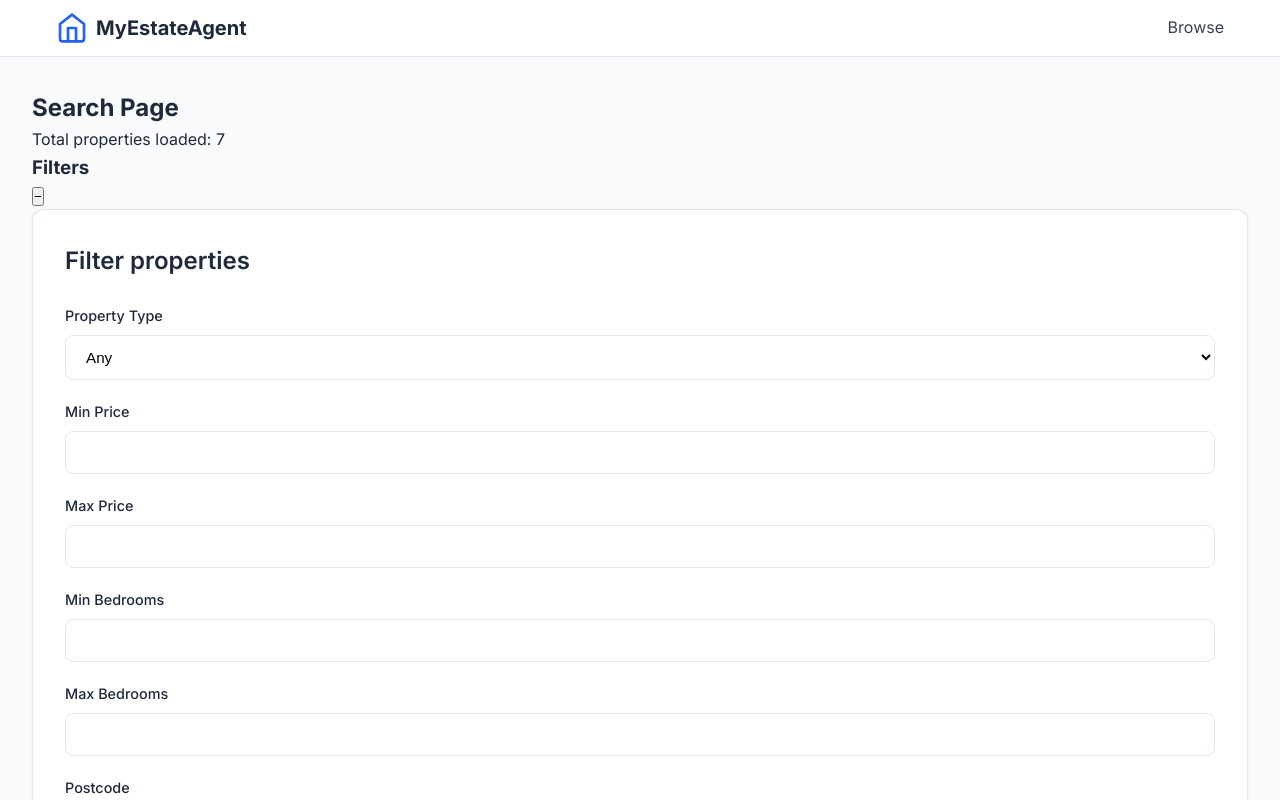
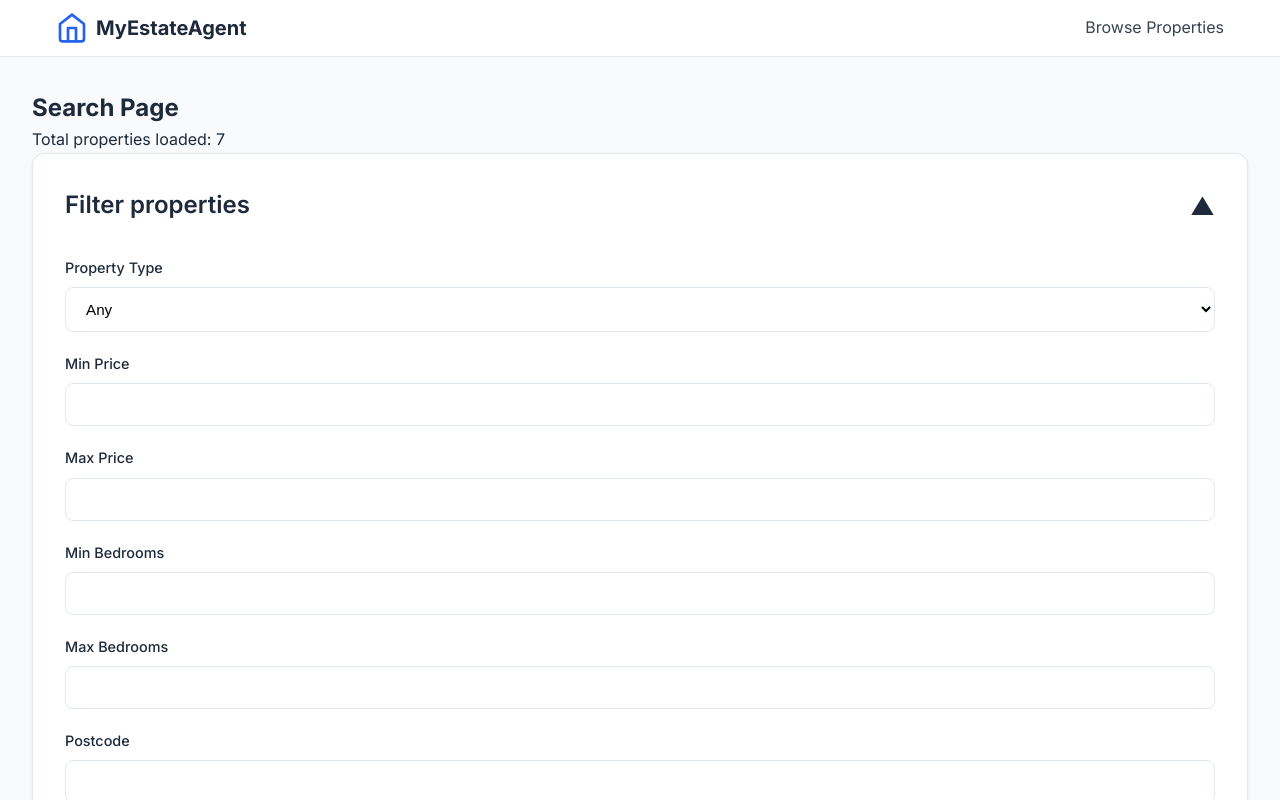
Before and after one commit to tolmir-git/estate-agent-spa, a React (Vite) app: page / in a window 1280 px wide. Shown: the top 800 px of the page. Built offline with nearby package versions, Linux system fonts and the light colour scheme.

Commit message:
filter closing button final fix

```diff
--- a/src/components/Header.jsx
+++ b/src/components/Header.jsx
@@ -29,7 +29,7 @@ function Header() {
           <h1 style={styles.title}>MyEstateAgent</h1>
         </Link>
         <nav>
-          <Link to="/#section1" style={styles.navLink}>Browse</Link>
+          <Link to="/#section1" style={styles.navLink}>Browse Properties</Link>
         </nav>
       </div>
     </header>
--- a/src/pages/SearchPage.jsx
+++ b/src/pages/SearchPage.jsx
@@ -1,28 +1,27 @@
-// Client-side routing prevents direct access to invalid properties
-// Data is loaded from a static JSON source (read-only)
 import { useState } from "react";
 import propertiesData from "../data/properties.json";
 import PropertyCard from "../components/PropertyCard";
 import { useFavourites } from "../context/FavouritesContext";
-import { useLocation } from "react-router-dom";
-import { useEffect } from "react";
 import {
   DragDropContext,
   Droppable,
   Draggable,
 } from "@hello-pangea/dnd";
+
 function SearchPage() {
   const properties = propertiesData.properties;
-  const location = useLocation();
+
   const {
     favourites,
     addFavourite,
     reorderFavourites,
     removeFavourite,
   } = useFavourites();
+
   const [showFavouritesPanel, setShowFavouritesPanel] = useState(false);
   const [showFavouritesOnly, setShowFavouritesOnly] = useState(false);
   const [sortBy, setSortBy] = useState("");
+  const [filtersExpanded, setFiltersExpanded] = useState(true);
   const [filters, setFilters] = useState({
     type: "",
     minPrice: "",
@@ -33,41 +32,6 @@ function SearchPage() {
     addedAfter: "",
   });
   const [isDragging, setIsDragging] = useState(false);
-  const [filtersOpen, setFiltersOpen] = useState(true);
-
-
-/* 🔹 Scroll to hash target */
-  useEffect(() => {
-    if (!location.hash) return;
-
-    const el = document.querySelector(location.hash);
-    if (!el) return;
-
-    requestAnimationFrame(() => {
-      el.scrollIntoView({
-        behavior: "smooth",
-        block: "start",
-      });
-    });
-  }, [location.hash]);
-
-  /* 🔹 Auto-close filters when filters change */
-
-
-
-  /* 🔹 Load filters open state */
-  useEffect(() => {
-    const saved = localStorage.getItem("filtersOpen");
-    if (saved !== null) {
-      setFiltersOpen(saved === "true");
-    }
-  }, []);
-
-  /* 🔹 Save filters open state */
-  useEffect(() => {
-    localStorage.setItem("filtersOpen", filtersOpen);
-  }, [filtersOpen]);
-
 
   function getPropertyDate(property) {
     const { year, month, day } = property.added;
@@ -78,7 +42,6 @@ function handleDragEnd(result) {
     const { source, destination } = result;
     if (!destination) return;
 
-  //  Block reordering inside properties
     if (
       source.droppableId === "properties" &&
       destination.droppableId === "properties"
@@ -86,7 +49,6 @@ function handleDragEnd(result) {
       return;
     }
 
-  //  Reorder favourites
     if (
       source.droppableId === "favourites" &&
       destination.droppableId === "favourites"
@@ -98,7 +60,6 @@ function handleDragEnd(result) {
       return;
     }
 
-  //  Add to favourites
     if (
       source.droppableId === "properties" &&
       destination.droppableId === "favourites"
@@ -108,7 +69,6 @@ function handleDragEnd(result) {
       return;
     }
 
-  //  REMOVE from favourites (drag OUT)
     if (
       source.droppableId === "favourites" &&
       destination.droppableId === "properties"
@@ -118,38 +78,20 @@ function handleDragEnd(result) {
     }
   }
 
-
-
-
-
   const filteredProperties = properties.filter((property) => {
     if (filters.type && property.type !== filters.type) return false;
     if (filters.minPrice && property.price < Number(filters.minPrice)) return false;
     if (filters.maxPrice && property.price > Number(filters.maxPrice)) return false;
-    if (
-      filters.minBedrooms &&
-      property.bedrooms < Number(filters.minBedrooms)
-    ) return false;
-
-    if (
-      filters.maxBedrooms &&
-      property.bedrooms > Number(filters.maxBedrooms)
-    ) return false;
-
-
-    if (
-      filters.postcode &&
-      !property.location.toLowerCase().includes(filters.postcode.toLowerCase())
-    ) {
+    if (filters.minBedrooms && property.bedrooms < Number(filters.minBedrooms)) return false;
+    if (filters.maxBedrooms && property.bedrooms > Number(filters.maxBedrooms)) return false;
+    if (filters.postcode && !property.location.toLowerCase().includes(filters.postcode.toLowerCase())) {
       return false;
     }
-
     if (filters.addedAfter) {
       const propertyDate = getPropertyDate(property);
       const filterDate = new Date(filters.addedAfter);
       if (propertyDate < filterDate) return false;
     }
-
     return true;
   });
 
@@ -168,7 +110,6 @@ function handleDragEnd(result) {
     sortedProperties.sort((a, b) => b.bedrooms - a.bedrooms);
   }
 
-
   let displayedProperties = sortedProperties;
 
   if (showFavouritesOnly) {
@@ -182,39 +123,35 @@ function handleDragEnd(result) {
       <h2>Search Page</h2>
       <p>Total properties loaded: {properties.length}</p>
 
-      {/* FILTERS */}
-<div className="filters-panel">
-  <div className="filters-header">
-    <h3>Filters</h3>
-
-    <button
-      className="filters-toggle"
-      onClick={() => setFiltersOpen((o) => !o)}
-      aria-expanded={filtersOpen}
+      <div className="form">
+        <div
+          className="form-header"
+          onClick={() => setFiltersExpanded(!filtersExpanded)}
+          style={{
+            cursor: 'pointer',
+            display: 'flex',
+            justifyContent: 'space-between',
+            alignItems: 'center',
+            userSelect: 'none',
+            paddingBottom: '0.5rem'
+          }}
         >
-      {filtersOpen ? "−" : "+"}
-    </button>
+          <h3 style={{ margin: 0 }}>Filter properties</h3>
+          <span style={{
+            fontSize: '1.5rem',
+            fontWeight: 'bold',
+            transition: 'transform 0.3s ease',
+            transform: filtersExpanded ? 'rotate(180deg)' : 'rotate(0deg)'
+          }}>
+            ▼
+          </span>
         </div>
 
-  <div
-    className="filters-body"
-    style={{
-      gridTemplateRows: filtersOpen ? "1fr" : "0fr",
-    }}
-  >
-    <div className="filters-inner">
-      <div className="form">
-
-        <h3>Filter properties</h3>
-
+        {filtersExpanded && (
+          <div className="form-content" style={{ marginTop: '1.5rem' }}>
             <div className="form-group">
               <label>Property Type</label>
-          <select
-            value={filters.type}
-            onChange={(e) =>
-              setFilters({ ...filters, type: e.target.value })
-            }
-          >
+              <select value={filters.type} onChange={(e) => setFilters({ ...filters, type: e.target.value })}>
                 <option value="">Any</option>
                 <option value="House">House</option>
                 <option value="Flat">Flat</option>
@@ -223,70 +160,32 @@ function handleDragEnd(result) {
 
             <div className="form-group">
               <label>Min Price</label>
-          <input
-            type="number"
-            value={filters.minPrice}
-            onChange={(e) =>
-              setFilters({ ...filters, minPrice: e.target.value })
-            }
-          />
+              <input type="number" value={filters.minPrice} onChange={(e) => setFilters({ ...filters, minPrice: e.target.value })} />
             </div>
 
             <div className="form-group">
               <label>Max Price</label>
-          <input
-            type="number"
-            value={filters.maxPrice}
-            onChange={(e) =>
-              setFilters({ ...filters, maxPrice: e.target.value })
-            }
-          />
+              <input type="number" value={filters.maxPrice} onChange={(e) => setFilters({ ...filters, maxPrice: e.target.value })} />
             </div>
 
             <div className="form-group">
               <label>Min Bedrooms</label>
-          <input
-            type="number"
-            min="0"
-            value={filters.minBedrooms}
-            onChange={(e) =>
-              setFilters({ ...filters, minBedrooms: e.target.value })
-            }
-          />
+              <input type="number" min="0" value={filters.minBedrooms} onChange={(e) => setFilters({ ...filters, minBedrooms: e.target.value })} />
             </div>
+
             <div className="form-group">
               <label>Max Bedrooms</label>
-          <input
-            type="number"
-            min="0"
-            value={filters.maxBedrooms}
-            onChange={(e) =>
-              setFilters({ ...filters, maxBedrooms: e.target.value })
-            }
-          />
+              <input type="number" min="0" value={filters.maxBedrooms} onChange={(e) => setFilters({ ...filters, maxBedrooms: e.target.value })} />
             </div>
-
 
             <div className="form-group">
               <label>Postcode</label>
-          <input
-            type="text"
-            value={filters.postcode}
-            onChange={(e) =>
-              setFilters({ ...filters, postcode: e.target.value })
-            }
-          />
+              <input type="text" value={filters.postcode} onChange={(e) => setFilters({ ...filters, postcode: e.target.value })} />
             </div>
 
             <div className="form-group">
               <label>Added After</label>
-          <input
-            type="date"
-            value={filters.addedAfter}
-            onChange={(e) =>
-              setFilters({ ...filters, addedAfter: e.target.value })
-            }
-          />
+              <input type="date" value={filters.addedAfter} onChange={(e) => setFilters({ ...filters, addedAfter: e.target.value })} />
             </div>
 
             <div className="form-group">
@@ -297,33 +196,22 @@ function handleDragEnd(result) {
                 <option value="price-desc">Price ↓</option>
                 <option value="bedrooms-asc">Bedrooms ↑</option>
                 <option value="bedrooms-desc">Bedrooms ↓</option>
-
               </select>
             </div>
 
             <label>
-          <input
-            type="checkbox"
-            checked={showFavouritesOnly}
-            onChange={(e) => setShowFavouritesOnly(e.target.checked)}
-          />{" "}
-          Show favourites only
+              <input type="checkbox" checked={showFavouritesOnly} onChange={(e) => setShowFavouritesOnly(e.target.checked)} />
+              {" "}Show favourites only
             </label>
 
             <label>
-          <input
-            type="checkbox"
-            checked={showFavouritesPanel}
-            onChange={(e) => setShowFavouritesPanel(e.target.checked)}
-          />{" "}
-          Show favourites panel
+              <input type="checkbox" checked={showFavouritesPanel} onChange={(e) => setShowFavouritesPanel(e.target.checked)} />
+              {" "}Show favourites panel
             </label>
           </div>
-      </div>
-  </div>
+        )}
       </div>
 
-      {/* PROPERTY LIST + FAVOURITES */}
       {displayedProperties.length === 0 ? (
         <p>No properties match your search.</p>
       ) : (
@@ -337,32 +225,14 @@ function handleDragEnd(result) {
             handleDragEnd(result);
           }}
         >
-            <div
-              className={`drag-layout ${
-                showFavouritesPanel ? "with-favourites" : "no-favourites"
-              }`}
-            id="section1"
-            >
-              {/* PROPERTIES */}
+          <div id="properties" className={`drag-layout ${showFavouritesPanel ? "with-favourites" : "no-favourites"}`}>
             <Droppable droppableId="properties">
               {(provided) => (
-                  <div
-                    ref={provided.innerRef}
-                    {...provided.droppableProps}
-                    className="property-grid"
-                  >
+                <div ref={provided.innerRef} {...provided.droppableProps} className="property-grid">
                   {displayedProperties.map((property, index) => (
-                      <Draggable
-                        key={property.id}
-                        draggableId={property.id}
-                        index={index}
-                      >
+                    <Draggable key={property.id} draggableId={property.id} index={index}>
                       {(provided) => (
-                          <div
-                            ref={provided.innerRef}
-                            {...provided.draggableProps}
-                            {...provided.dragHandleProps}
-                          >
+                        <div ref={provided.innerRef} {...provided.draggableProps} {...provided.dragHandleProps}>
                           <PropertyCard property={property} />
                         </div>
                       )}
@@ -373,45 +243,29 @@ function handleDragEnd(result) {
               )}
             </Droppable>
 
-    {/* FAVOURITES — ALWAYS MOUNTED */}
             <Droppable droppableId="favourites">
               {(provided) => (
                 <div
                   ref={provided.innerRef}
                   {...provided.droppableProps}
-          className={`favourites-panel
-            ${showFavouritesPanel ? "visible" : "hidden"}
-            ${isDragging ? "drag-active" : "drag-inactive"}
-          `}
+                  className={`favourites-panel ${showFavouritesPanel ? "visible" : "hidden"} ${isDragging ? "drag-active" : "drag-inactive"}`}
                 >
                   <h3>Favourites</h3>
-
                   {favourites.map((property, index) => (
-            <Draggable
-              key={property.id}
-              draggableId={`fav-${property.id}`}
-              index={index}
-            >
+                    <Draggable key={property.id} draggableId={`fav-${property.id}`} index={index}>
                       {(provided) => (
-                <div
-                  ref={provided.innerRef}
-                  {...provided.draggableProps}
-                  {...provided.dragHandleProps}
-                >
+                        <div ref={provided.innerRef} {...provided.draggableProps} {...provided.dragHandleProps}>
                           <PropertyCard property={property} />
                         </div>
                       )}
                     </Draggable>
                   ))}
-
                   {provided.placeholder}
                 </div>
               )}
             </Droppable>
           </div>
         </DragDropContext>
-
-
       )}
     </div>
   );
```
Lines whose indentation alone changed are shown as unchanged.
